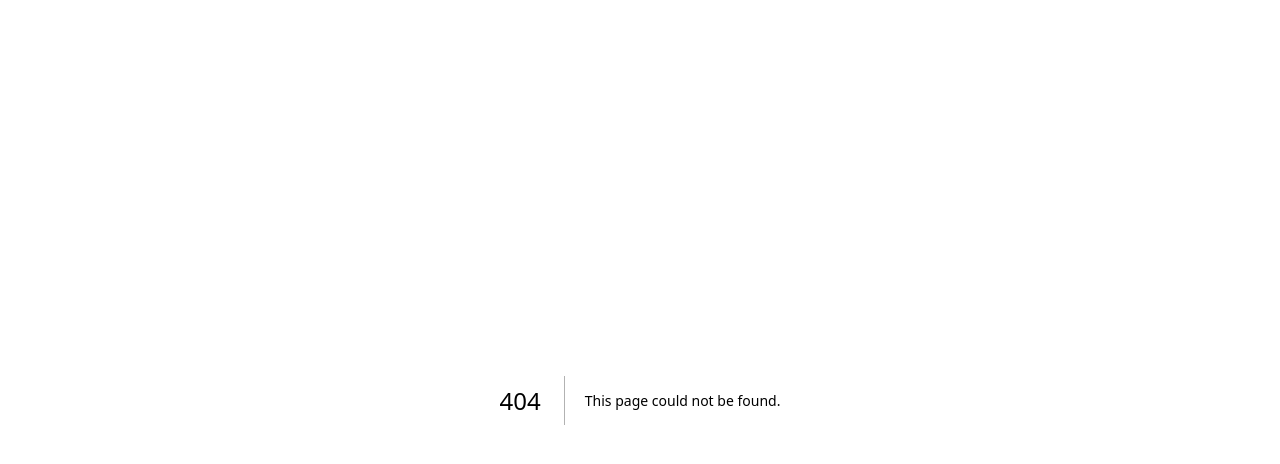
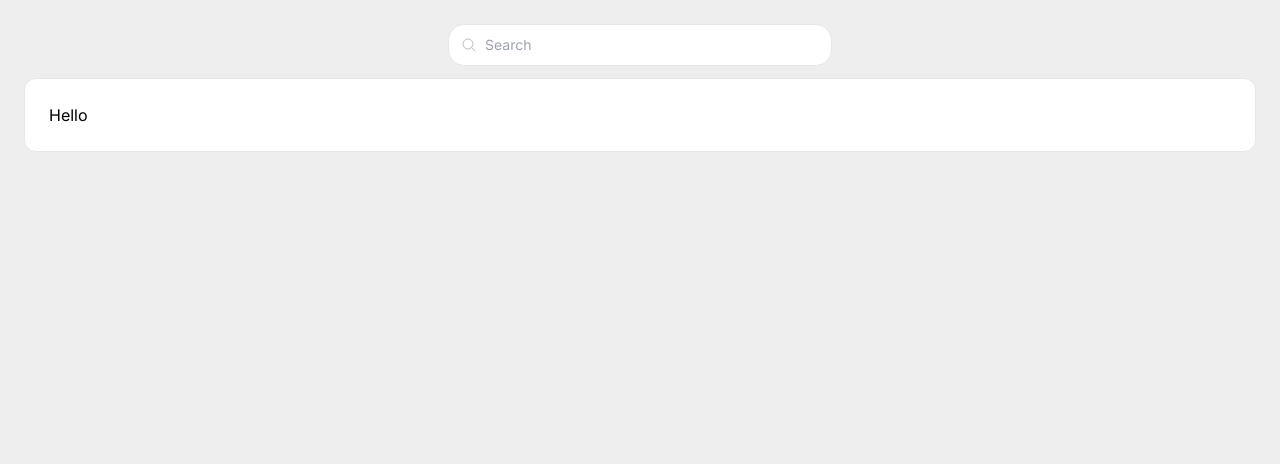
Before and after one commit to da-improved-bus-app/bus-app, a Next.js app in the folder busapp/: page /search in a window 1280 px wide. Before the commit this address had no page. Shown: the top 464 px of the page. Built offline with nearby package versions, Linux system fonts and the light colour scheme.

Commit message:
Implement searchbar skeleton

```diff
--- /dev/null
+++ b/busapp/src/app/search/page.jsx
@@ -0,0 +1,35 @@
+import Card from "@/components/Card";
+import Container from "@/components/Container";
+import React from "react";
+
+const page = () => {
+  return (
+    <Container>
+      <div className="flex justify-center">
+        <div className="rounded-2xl bg-white flex px-3 py-2 w-full md:w-96 text-sm border">
+          <svg
+            xmlns="http://www.w3.org/2000/svg"
+            fill="none"
+            viewBox="0 0 24 24"
+            strokeWidth={1.5}
+            stroke="#BEBEBE"
+            className="w-6 h-6 pr-2"
+          >
+            <path
+              strokeLinecap="round"
+              strokeLinejoin="round"
+              d="M21 21l-5.197-5.197m0 0A7.5 7.5 0 105.196 5.196a7.5 7.5 0 0010.607 10.607z"
+            />
+          </svg>
+          <input
+            placeholder="Search"
+            className="outline-none"
+          />
+        </div>
+      </div>
+      <Card>Hello</Card>
+    </Container>
+  );
+};
+
+export default page;
--- a/busapp/src/components/Card.jsx
+++ b/busapp/src/components/Card.jsx
@@ -2,7 +2,7 @@ import React from 'react';
 
 const Card = ({children}) => {
   return (
-    <div className="bg-white w-100 rounded-xl p-6 border my-3">
+    <div className="bg-white rounded-xl p-6 border my-3">
       {children}
     </div>
   );
```
